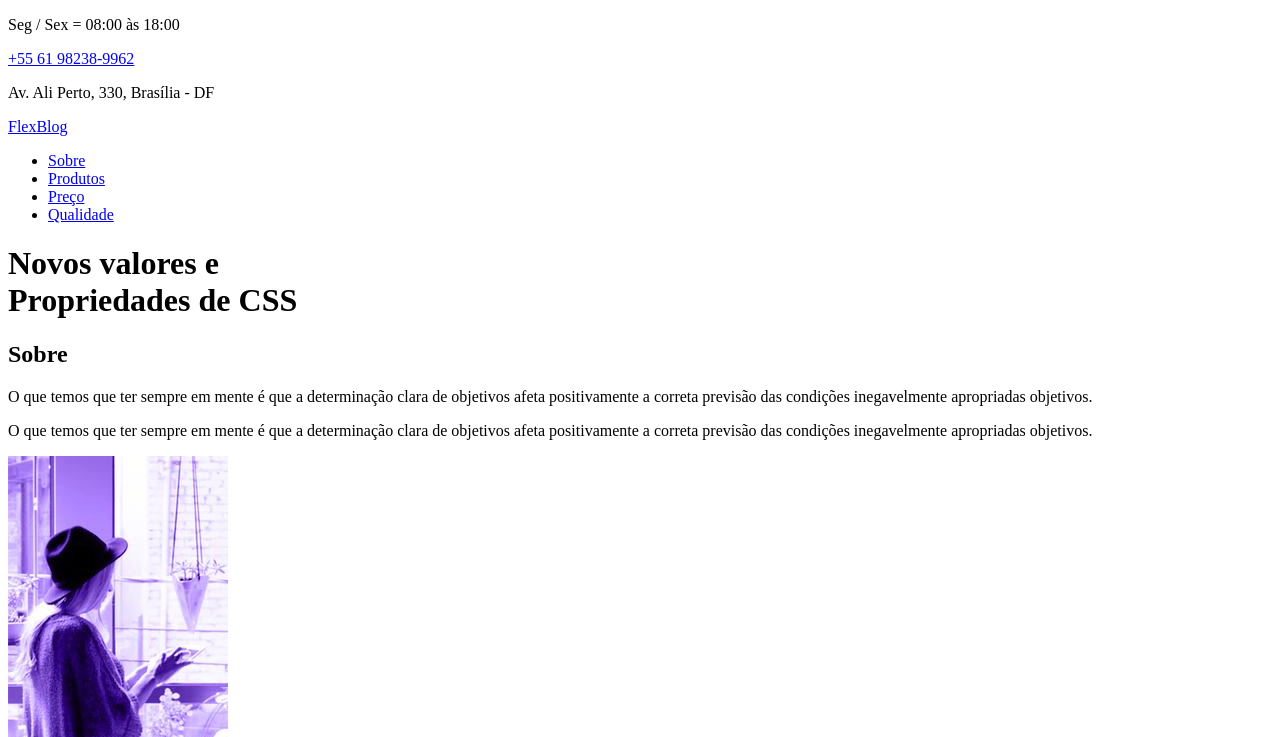
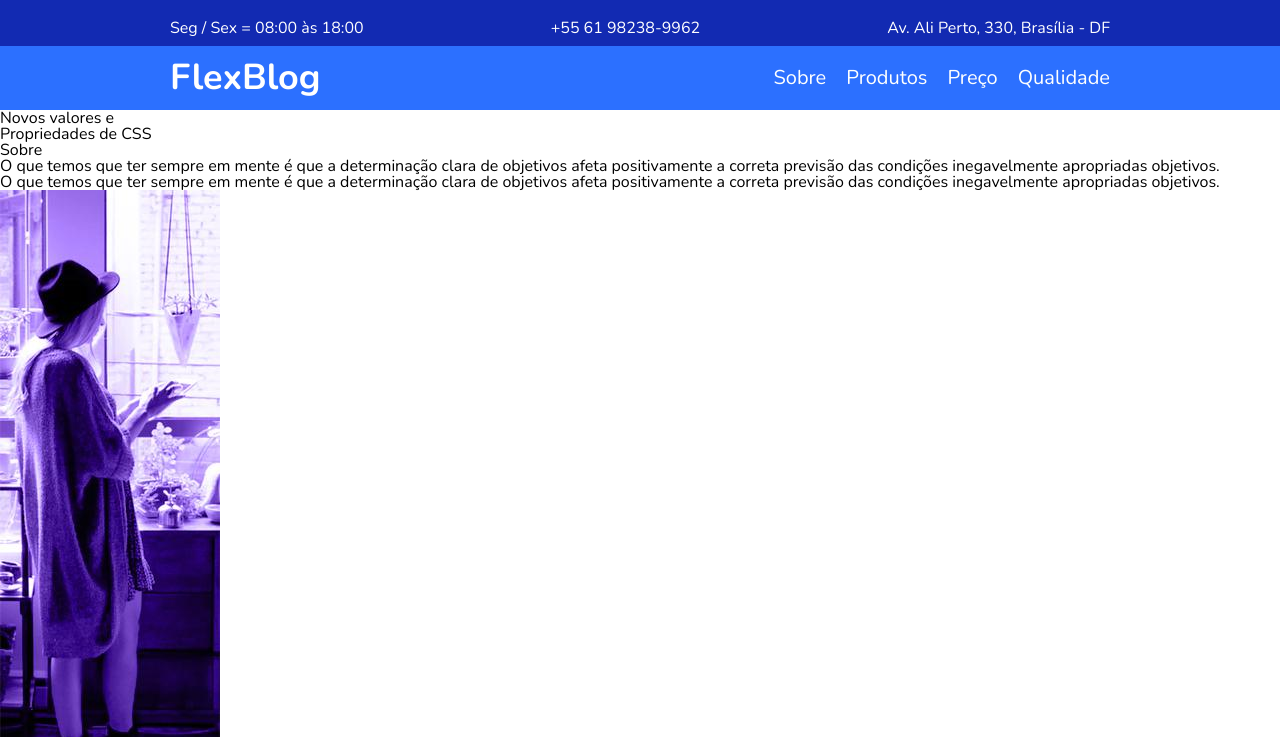
Before and after one commit to arthur-meireles/FlexBlog, a plain HTML site: page index.html in a window 1280 px wide. Shown: the top 737 px of the page. Drawn offline with nearby package versions, Linux system fonts and the light colour scheme.

Commit message:
Estilizando Super info & Menu

```diff
--- /dev/null
+++ b/css/reset.css
@@ -0,0 +1,48 @@
+/* http://meyerweb.com/eric/tools/css/reset/
+   v2.0 | 20110126
+   License: none (public domain)
+*/
+
+html, body, div, span, applet, object, iframe,
+h1, h2, h3, h4, h5, h6, p, blockquote, pre,
+a, abbr, acronym, address, big, cite, code,
+del, dfn, em, img, ins, kbd, q, s, samp,
+small, strike, strong, sub, sup, tt, var,
+b, u, i, center,
+dl, dt, dd, ol, ul, li,
+fieldset, form, label, legend,
+table, caption, tbody, tfoot, thead, tr, th, td,
+article, aside, canvas, details, embed,
+figure, figcaption, footer, header, hgroup,
+menu, nav, output, ruby, section, summary,
+time, mark, audio, video {
+	margin: 0;
+	padding: 0;
+	border: 0;
+	font-size: 100%;
+	font: inherit;
+	vertical-align: baseline;
+}
+/* HTML5 display-role reset for older browsers */
+article, aside, details, figcaption, figure,
+footer, header, hgroup, menu, nav, section {
+	display: block;
+}
+body {
+	line-height: 1;
+}
+ol, ul {
+	list-style: none;
+}
+blockquote, q {
+	quotes: none;
+}
+blockquote:before, blockquote:after,
+q:before, q:after {
+	content: '';
+	content: none;
+}
+table {
+	border-collapse: collapse;
+	border-spacing: 0;
+}
--- a/css/style.css
+++ b/css/style.css
@@ -0,0 +1,76 @@
+body{
+    font-family:Nunito;
+    font-weight:: 400;
+}
+a {
+    text-decoration: none;
+}
+
+img {
+    display: block;
+    max-width: 100%;
+}
+* {
+    box-sizing: border-box;
+}
+
+/*Superinfo*/
+.superinfo-bg {
+    background: #122ab2;
+    color: white;
+}
+.superinfo {
+    max-width: 960px;
+    margin: 0 auto;
+    display: flex;
+    justify-content: space-between;
+    flex-wrap: wrap;
+    padding-top: 10px;
+
+}
+.superinfo p, .superinfo a {
+    padding: 10px
+}
+
+.superinfo a {
+    color: white;
+}
+
+/* Menu */
+
+.menu-bg {
+    background: #2c70ff
+}
+.menu {
+    max-width: 960px;
+    margin: 0 auto;
+    padding: 12px 0;
+    display: flex;
+    flex-wrap: wrap;
+    justify-content: space-between;
+    align-items: center;
+}
+.menu a {
+    color: white;
+}
+
+.menu-logo a {
+    font-size: 2.25em;
+    font-weight: bold;
+    margin: 0 10px;
+}
+
+.menu-nav ul {
+    display: flex;
+    flex-wrap: wrap;
+}
+
+.menu-nav a {
+    font-size: 1.25em;
+    display: block;
+    padding:10px;
+}
+
+.menu-nav a:hover {
+    color: #122ab2;
+}
--- a/index.html
+++ b/index.html
@@ -7,6 +7,7 @@
 			href="https://fonts.googleapis.com/css2?family=Nunito:ital,wght@0,400;0,700;1,400&display=swap"
 			rel="stylesheet"
 		/>
+		<link rel="stylesheet" type="text/css" href="./css/reset.css" />
 		<link rel="stylesheet" type="text/css" href="./css/style.css" />
 
 		<title>FlexBlog</title>
@@ -25,7 +26,7 @@
 				<div class="menu-logo">
 					<a href="#">FlexBlog</a>
 				</div>
-				<nav>
+				<nav class="menu-nav">
 					<ul>
 						<li><a href="#sobre">Sobre</a></li>
 						<li><a href="#produtos">Produtos</a></li>
```
